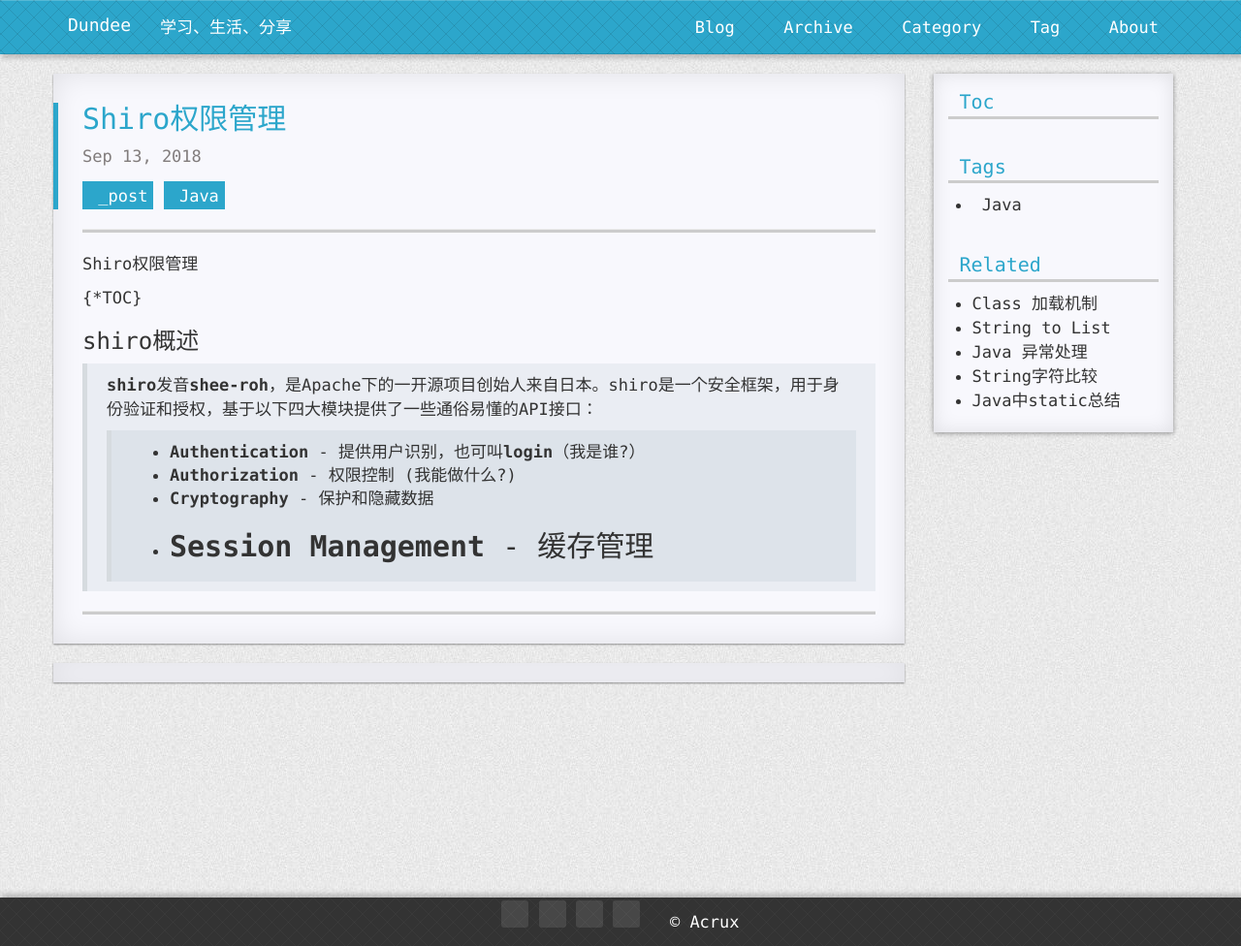
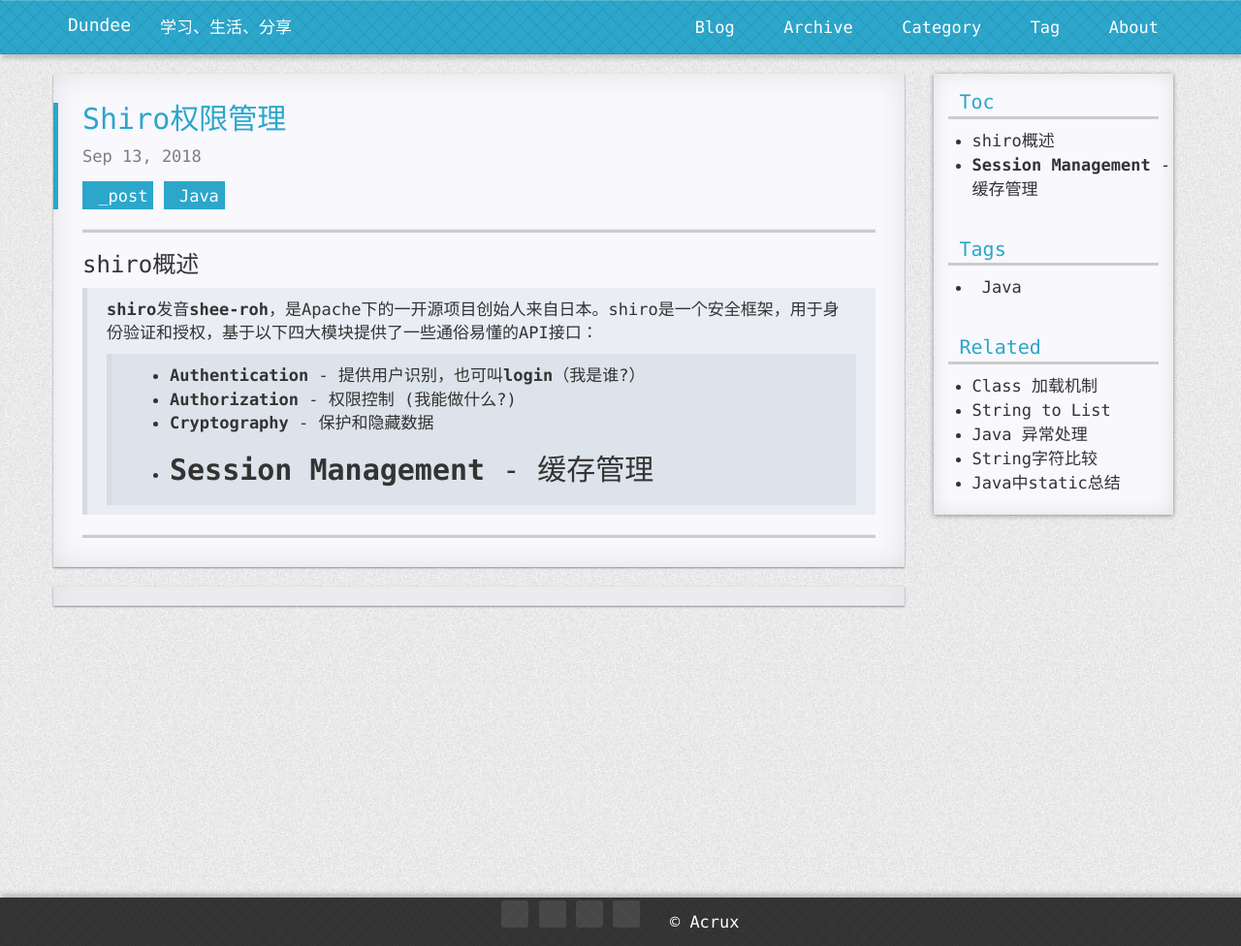
Before and after one commit to dengkaidi/dengkaidi.github.io, a Jekyll site: the page built from _posts/2018-09-13-the-post-2602.md, in a window 1280 px wide. Shown: the whole page at 97% size. Built offline with Jekyll 4.4.1, drawn with Linux system fonts in a browser that asks for light colours; nearby versions of some CDN libraries; comment, search, counter and statistics services are not loaded; a style sheet for code colours, icons or effects is not loaded.

Commit message:
update 2018-09-13-the-post-2602.md

```diff
--- a/_posts/2018-09-13-the-post-2602.md
+++ b/_posts/2018-09-13-the-post-2602.md
@@ -5,9 +5,9 @@ tags:
   - Java
 category: _post
 ---
-Shiro权限管理
 
-{*TOC}
+* TOC
+{:toc}
 
 ### shiro概述
 >
```
